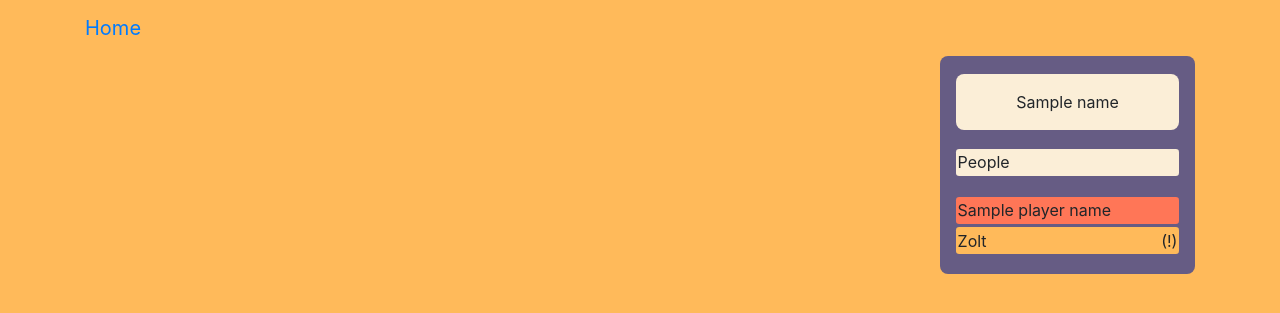
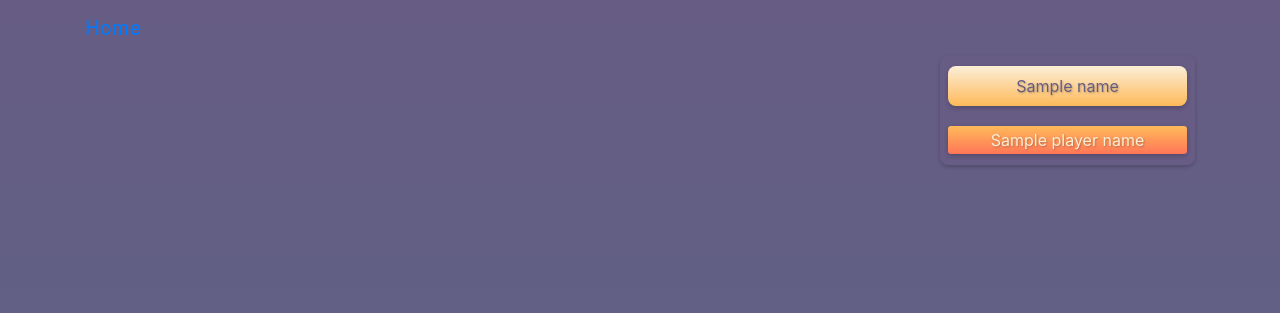
Before and after one commit to SalvatoreTosti/spicy-bingo, a Flask app: template app/templates/board.html in a window 1280 px wide. Shown: the top 313 px of the page. Run offline with Flask 2, Linux system fonts and the light colour scheme; the template is opened without the code that fills it: most values are stand-ins (such as "Sample title", 1, 10 or a date in 2020); data that the repository does not hold is empty; some libraries are stand-ins or nearby versions.

Commit message:
Added support for static word set displays and overhauld board UI

```diff
--- a/app/routes.py
+++ b/app/routes.py
@@ -21,7 +21,13 @@ def boards(name):
         return redirect(url_for('create'))
     if not flask_session.get('username'):
         flask_session['username'] = Names.generateName()
-    return render_template('board.html', name=name, playerNames=session.players, size=session.gridSize, words=session.generateWordSet())
+
+    playerName = flask_session['username']
+    if not session.players.get(playerName):
+        session.setPlayerWords(playerName, session.generateWordSet())
+
+    words = session.getPlayerWords(playerName)
+    return render_template('board.html', name=name, playerNames=session.players, size=session.gridSize, words=words)
 
 @app.route('/activeBoard/<name>', methods=['GET'])
 def activeBoard(name):
@@ -108,9 +114,9 @@ def toggle(message):
 def addPlayer(message):
     session = sessionManager.fetchSession(message['session-name'])
     if session:
-        if message['player-name'] in session.playerNames:
-            return
-        session.addPlayer(message['player-name'])
+        if not message['player-name'] in session.playerNames:
+            session.addPlayer(message['player-name'])
+        # session.addPlayer(message['player-name'])
         emit(
         'add-player-response',
         {
--- a/app/static/css/board.css
+++ b/app/static/css/board.css
@@ -96,7 +128,7 @@ body {
 
 .small-box {
     border-radius: .5em;
-    padding: 1em;
+    padding: .5em;
 }
 
 .dark-bg {
--- a/app/static/css/index.css
+++ b/app/static/css/index.css
@@ -150,6 +150,14 @@ body {
     color: #fbeed7;
 }
 
+.hilight-light-bg {
+    background: linear-gradient(#fbeed7, #ffba5a);
+}
+
+.hilight-mid-bg {
+    background: linear-gradient(#fbeed7, #ff7657);
+}
+
 .light-mid-bg {
     background: linear-gradient(#ffba5a, #ff7657);
 }
@@ -157,6 +165,13 @@ body {
 .mid-dark-bg {
     background: linear-gradient(#ff7657, #665c84);
 }
+
+.mid-light-bg {
+    background: linear-gradient(#ff7657, #ffba5a);
+}
+
+
+
 
 @keyframes pulseIn {
     0% { transform: scale(0); }
--- a/app/static/js/board.js
+++ b/app/static/js/board.js
@@ -33,15 +33,11 @@ $(document).ready(function(){
 
 $(document).ready(function(){
     $.socket.on('bingo', function(msg) {
-        console.log('in bingo!')
         playerName = msg['player']
         $('#player-list').children('.player-card').each(function(){
-            console.log($(this).text())
-            console.log(playerName)
             if($(this).text() == playerName){
-                $(this).removeClass('mid-bg')
-                $(this).addClass('light-bg')
-                $(this).addClass('hilight-fg')
+                $(this).removeClass('light-mid-bg')
+                $(this).addClass('mid-light-bg')
             }
         })
     });
@@ -49,19 +45,20 @@ $(document).ready(function(){
 
 $(function(){
 	$('.card').click(function() {
-        if($(this).hasClass('dark-bg')){
-            $(this).addClass('mid-bg')
-            $(this).removeClass('dark-bg')
+        if(!$(this).hasClass('active')){
             $(this).addClass('active')
+            $(this).removeClass('light-mid-bg')
+            $(this).addClass('hilight-mid-bg')
             $.socket.emit('toggle-event', {
                 'room' : sessionName,
                 'username' : $.playerName,
                 'number' : $(this).attr('number'),
             })
         } else {
-            $(this).addClass('dark-bg')
-            $(this).removeClass('mid-bg')
             $(this).removeClass('active')
+            $(this).removeClass('hilight-mid-bg')
+            $(this).addClass('light-mid-bg')
+
             $.socket.emit('toggle-event', {
                 'room' : sessionName,
                 'username' : $.playerName,
@@ -72,7 +69,17 @@ $(function(){
 })
 
 function addPlayerToList(playerName){
+    containsName = false
+    $('#player-list').children('.player-card').each(function(){
+        if($(this).text() == playerName){
+            containsName = true
+        }
+    })
+    if(containsName){
+        return
+    }
+
     newDiv = $( "<div />" ).text(playerName)
-    .addClass('player-card tiny-box small-margin-vertical mid-bg')
+    .addClass('player-card tiny-box light-mid-bg hilight-fg box-shadow text-shadow small-margin-vertical flex center')
     $('#player-list').append(newDiv)
 }
--- a/app/static/js/create.js
+++ b/app/static/js/create.js
@@ -21,10 +21,11 @@ $(function(){
         setTimeout(
             function(){
                 item.remove()
+                updateCreateButton()
+
             },
             750
         )
-        updateCreateButton()
     })
 })
 
--- a/app/templates/board.html
+++ b/app/templates/board.html
@@ -8,6 +8,7 @@
     <script type='text/javascript' src="{{ url_for('static',filename='js/board.js') }}"></script>
 {% endblock %}
 {% block css %}
+<link rel= "stylesheet" type= "text/css" href= "{{ url_for('static',filename='css/index.css') }}">
 <link rel= "stylesheet" type= "text/css" href= "{{ url_for('static',filename='css/board.css') }}">
 {% endblock %}
 {% block content %}
@@ -18,30 +19,25 @@
             {% if size == 'three' %}
                 <div id='grid' class="grid-3">
                 {% for word in words %}
-                    <div class="card small-box dark-bg flex center font-3">{{ word }}</div>
+                    <div class="card light-mid-bg hilight-fg box-shadow text-shadow small-box flex center font-3 ">{{ word }}</div>
                 {% endfor %}
                 </div>
             {% endif %}
             {% if size == 'five' %}
                 <div id='grid' class="grid-5">
                 {% for word in words %}
-                    <div class="card small-box dark-bg hilight-fg font-5">{{ word }}</div>
+                    <div class="card light-mid-bg hilight-fg box-shadow text-shadow small-box flex font-5 center ">{{ word }}</div>
                 {% endfor %}
                 </div>
             {% endif %}
         </div>
         <div class="col col-sm-3">
-            <div class="dark-bg small-box flex-column height-100 flex-start">
-                <div class="small-box small-margin-vertical hilight-bg flex center">{{ name }}</div>
-                <div class='tiny-box small-margin-vertical hilight-bg'>People</div>
+            <div class="dark-bg small-box flex-column height-100 flex-start box-shadow">
+                <div class="small-box small-margin-vertical hilight-light-bg dark-fg box-shadow text-shadow flex center">{{ name }}</div>
                 <div id='player-list' class='flex-column small-margin-vertical'>
                     {% for name in playerNames %}
-                        <div class='player-card tiny-box small-margin-vertical mid-bg'>{{ name }}</div>
+                        <div class='player-card tiny-box small-margin-vertical light-mid-bg hilight-fg box-shadow text-shadow flex center'>{{ name }}</div>
                     {% endfor %}
-                    <div class='tiny-box small-margin-vertical light-bg flex space-between'>
-                        <div>Zolt</div>
-                        <div>(!)</div>
-                    </div>
                 </div>
             </div>
         </div>
```
Also changed, not shown: other parts of app/static/css/board.css (+38 -6 lines), app/board.py (+8 -0 lines), app/session.py (+10 -0 lines).
